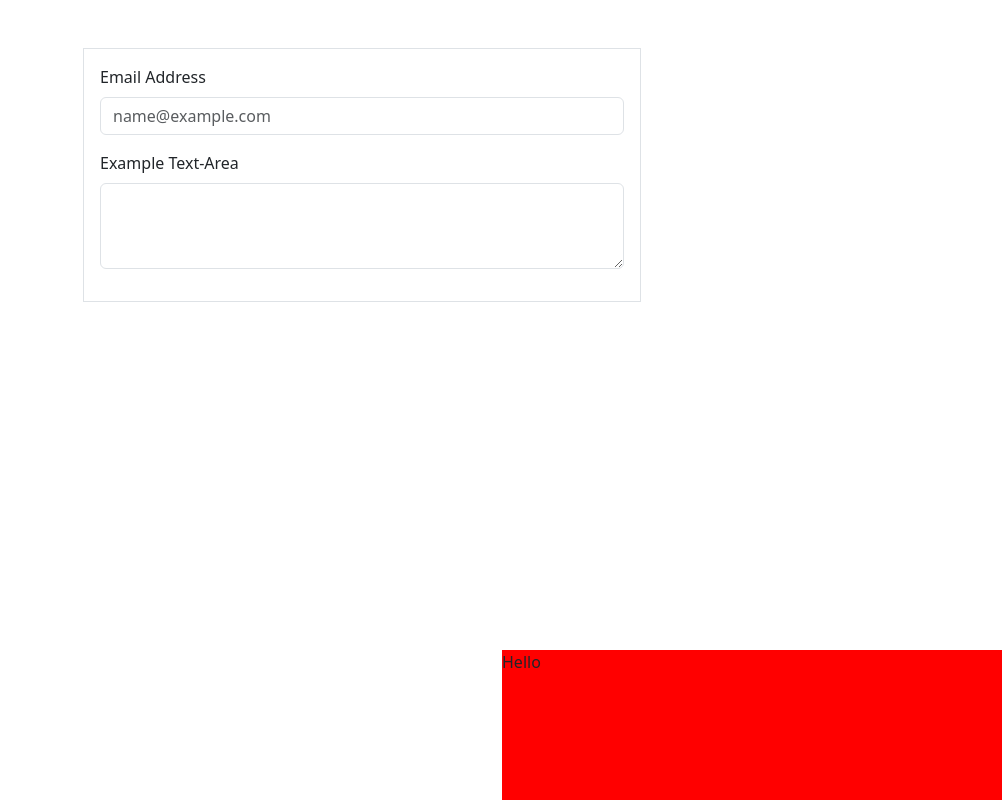
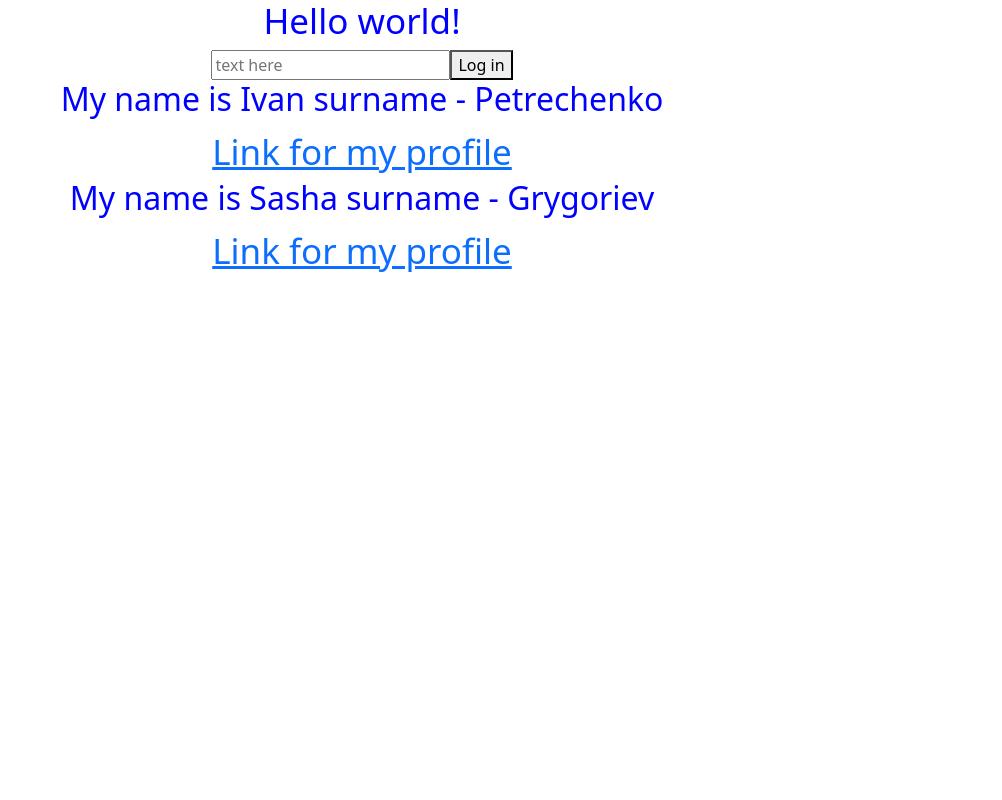
Before and after one commit to murziksasha/reactLearn, a React (Create React App) app in the folder my-app/: page / in a window 1280 px wide. Shown: the whole page, without its empty margins (278-1280 px from the left). Built offline with nearby package versions, Linux system fonts and the light colour scheme.

Commit message:
petrechenki commit

```diff
--- a/my-app/src/App.js
+++ b/my-app/src/App.js
@@ -1,86 +1,57 @@
 
 import React, {Component} from 'react';
-import ReactDom from 'react-dom';
 import {Container} from 'react-bootstrap';
 import './App.css';
-import BootstrapTest from './bootstrapTest';
 import 'bootstrap/dist/css/bootstrap.min.css';
 
+const style = {
+  'color':'blue',
+  'fontSize': '35px'
+}
+
+const Header = () => {
+  return <h2 style={style}> Hello world!</h2>
+}
 
 
-
-
-
-class Form extends Component {
-
-  state = {
-    advOpen: false
-  }
-
-  componentDidMount() {
-    setTimeout(this.handleClick, 3000);
-  }
-
-  handleClick = () => {
-    this.setState(({advOpen}) => ({
-      advOpen: !advOpen
-    }))
-  }
-
-  render() {
-    return(
-      <Container>
-        <form onClick={this.handleClick}
-        className='w-50 border mt-5 p-3 m-auto'
-        style={{'position':'relative',
-                'overflow':'hidden'}}>
-          <div className='mb-3'>
-            <label htmlFor='exampleFormControlInput1' className="form-label">Email Address</label>
-            <input type="email" className='form-control' id='exampleFormControlInput1'placeholder='name@example.com' />
-          </div>
-          <div className='mb-3'>
-            <label htmlFor="exampleFormControlTextArea1" className='form-label'>Example Text-Area</label>
-            <textarea
-            className='form-control' id='exampleFormControlTextArea1' rows='3'></textarea>
-          </div>
-          {
-            this.state.advOpen ?
-            <Portal>
-              <Msg/>
-            </Portal> : null
-          }
-
-        </form>
-      </Container>
+class Field extends Component {
+  render(){
+    return (
+      <input type="text" placeholder='text here' />
     )
   }
 }
 
-const Portal = (props) => {
-  const node = document.createElement('div');
-  document.body.appendChild(node);
-  return ReactDom.createPortal(props.children, node);
+const ButtonSome = () => {
+  const text = () => {
+   return 'Log in';
+  }
+  return <button>{text()}</button>
 }
 
-const Msg = () => {
-  return(
-    <div
-        style={{'width': '500px',
-                'height': '150px',
-                'backgroundColor': 'red',
-                'position': 'absolute',
-                'right': '0',
-                'bottom': '0'}
-
-    }>
-      Hello
+function WhoAmI ({name, surname, link}) {
+  return (
+    <div style={style} >
+      <h2>My name is {name} surname - {surname}</h2>
+      <a href={link}>Link for my profile</a>
     </div>
   )
 }
 
+
 function App() {
   return (
-    <Form/>
+    <div className='App'>
+      <Header />
+      <Field/>
+      <ButtonSome/>
+      <WhoAmI name={'Ivan'} surname={"Petrechenko"}
+      link={"https://bing.com"}/>
+      <WhoAmI name={'Sasha'} surname={"Grygoriev"}
+      link={"https://www.google.com"}/>
+    </div>
+
+
   );
 
 }
--- a/my-app/src/bootstrapTest.js
+++ /dev/null
@@ -1,18 +0,0 @@
-import {Container, Row, Col} from 'react-bootstrap';
-
-const BootstrapTest = (props) => {
-  return (
-    <Container>
-      <Row>
-        <Col>
-          {props.left}
-        </Col>
-        <Col>
-          {props.right}
-        </Col>
-      </Row>
-    </Container>
-  )
-}
-
-export default BootstrapTest;
```
Also changed, not shown: my-app/src/index.js (+6 -2 lines).
